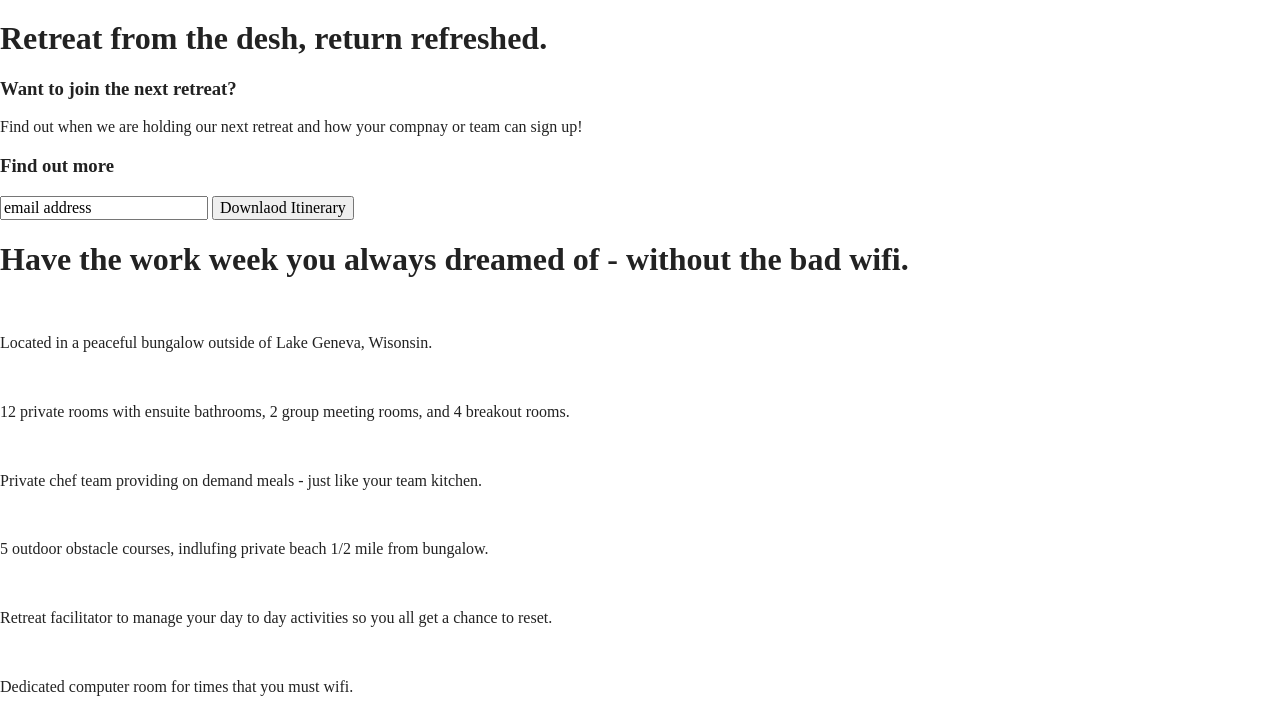
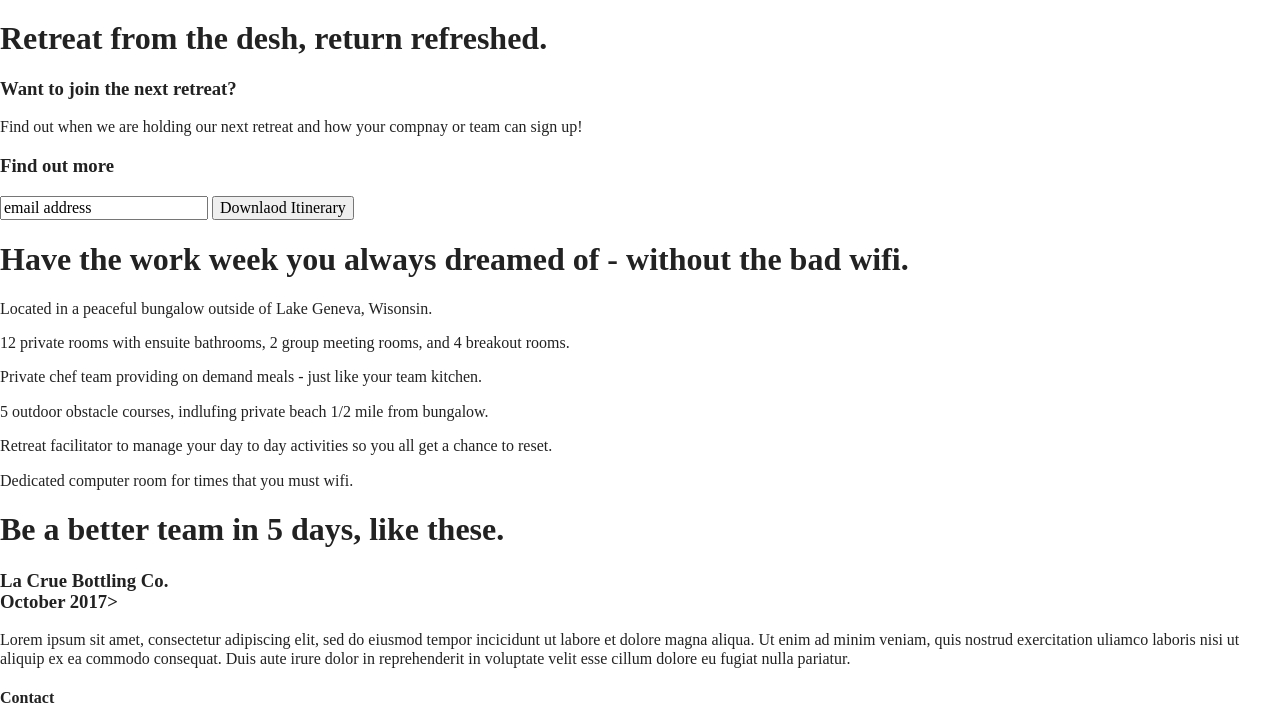
Before and after one commit to Melissaahh/unplugged-retreat, a website built with Parcel: page index.html in a window 1280 px wide. Shown: the part 74-789 px from the top of the page. Built offline with nearby package versions, Linux system fonts and the light colour scheme.

Commit message:
Updated structural HTML

```diff
--- a/index.html
+++ b/index.html
@@ -62,29 +62,50 @@
           <input type="button" value="Downlaod Itinerary">
         </div>
       </div>
-      <div class="information">
+    </aside>
+
+    <section class="features">
+      <div class="content-wrapper">
         <h1>Have the work week you always dreamed of - without the bad wifi.</h1>
-        <img>
-        <img>
-        <p>Located in a peaceful bungalow outside of Lake Geneva, Wisonsin.</p>
-        <img>
-        <p>12 private rooms with ensuite bathrooms, 2 group meeting rooms, and 4 breakout rooms.</p>
-        <img>
-        <p>Private chef team providing on demand meals - just like your team kitchen.</p>
-        <img>
-        <p>5 outdoor obstacle courses, indlufing private beach 1/2 mile from bungalow.</p>
-        <img>
-        <p>Retreat facilitator to manage your day to day activities so you all get a chance to reset.</p>
-        <img>
-        <p>Dedicated computer room for times that you must wifi.</p>
+        <article class="features-items">
+          <p class="fontawesome-icon"></p>
+          <p class="features-item-description">Located in a peaceful bungalow outside of Lake Geneva, Wisonsin.</p>
+        </article>
+        <article class="features-items">
+          <p class="fontawesome-icon"></p>
+          <p class="features-item-description">12 private rooms with ensuite bathrooms, 2 group meeting rooms, and 4 breakout rooms.</p>
+        </article>
+        <article class="features-items">
+          <p class="fontawesome-icon"></p>
+          <p class="features-item-description">Private chef team providing on demand meals - just like your team kitchen.</p>
+        </article>
+        <article class="features-items">
+          <p class="fontawesome-icon"></p>
+          <p class="features-item-description">5 outdoor obstacle courses, indlufing private beach 1/2 mile from bungalow.</p>
+        </article>
+        <article class="features-items">
+          <p class="fontawesome-icon"></p>
+          <p class="features-item-description">Retreat facilitator to manage your day to day activities so you all get a chance to reset.</p>
+        </article>
+        <article class="features-items">
+          <p class="fontawesome-icon"></p>
+          <p class="features-item-description">Dedicated computer room for times that you must wifi.</p>
+        </article>
       </div>
-      <div class="previous-retreats">
-        <h1>Be a better team in 5 days, like these.</h1>
-        <img>
-        <p>La Crue Bottling Co.<br>October 2017></p>
-        <p>Lorem ipsum sit amet, consectetur adipiscing elit, sed do eiusmod tempor incicidunt ut labore et dolore magna aliqua. Ut enim ad minim veniam, quis nostrud exercitation uliamco laboris nisi ut aliquip ex ea commodo consequat. Duis aute irure dolor in reprehenderit in voluptate velit esse cillum dolore eu fugiat nulla pariatur.</p>
+    </section>
+
+    <section class="reviews">
+      <div class="content-wrapper">
+        <div>
+          <h1>Be a better team in 5 days, like these.</h1>
+        <article>
+          <h3>La Crue Bottling Co.<br>October 2017></h3>
+          <p>Lorem ipsum sit amet, consectetur adipiscing elit, sed do eiusmod tempor incicidunt ut labore et dolore magna aliqua. Ut enim ad minim veniam, quis nostrud exercitation uliamco laboris nisi ut aliquip ex ea commodo consequat. Duis aute irure dolor in reprehenderit in voluptate velit esse cillum dolore eu fugiat nulla pariatur.</p>
+        </article>
+        </div>
       </div>
-    </aside>
+    </section>
+
   </main>
 
   <footer>
```
